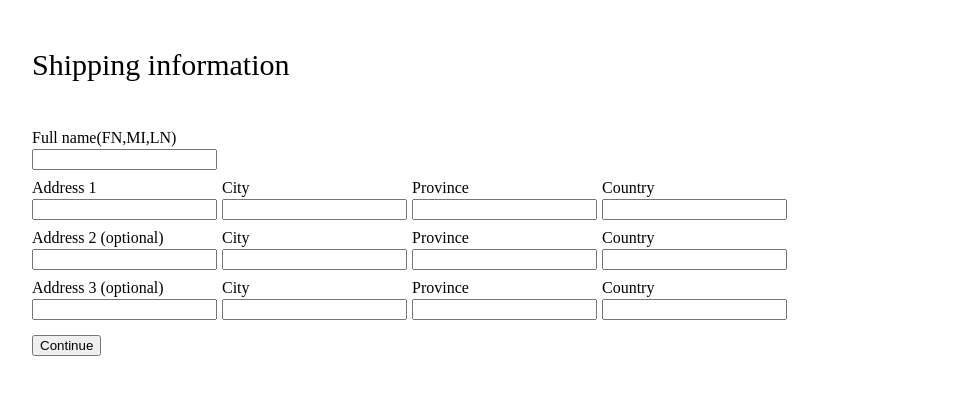
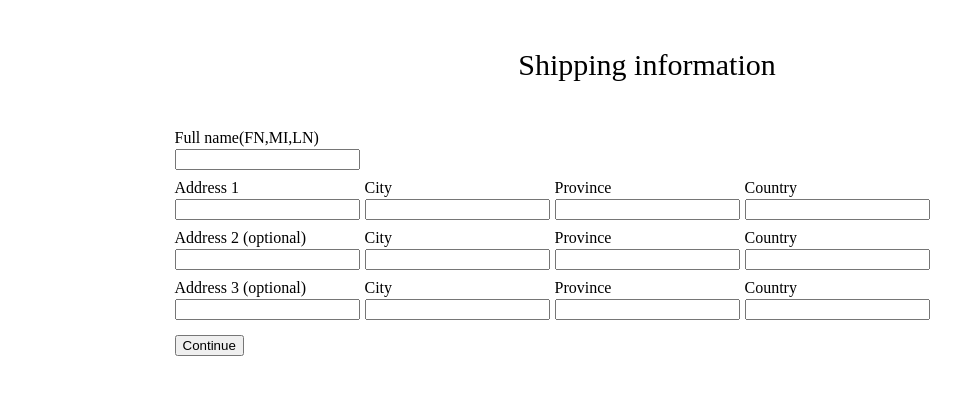
Before and after one commit to JezReal/shoppingcart-system, a PHP site: page /pages/shipping.php in a window 1280 px wide. Shown: the part 40-435 px from the top of the page, without its empty margins (18-979 px from the left). Run offline with PHP 8.4, Linux system fonts and the light colour scheme.

Commit message:
update shipping page style

```diff
--- a/styles/shipping.css
+++ b/styles/shipping.css
@@ -1,11 +1,14 @@
 
 #container {
     margin-left: 50px;
+    display: flex;
+    flex-direction: column;
+    align-items: center;
 }
 
 #shipping_container {
     margin-top: 50px;
-    width: 200px;
+    /*width: 200px;*/
     horiz-align: center;
 }
 
```
